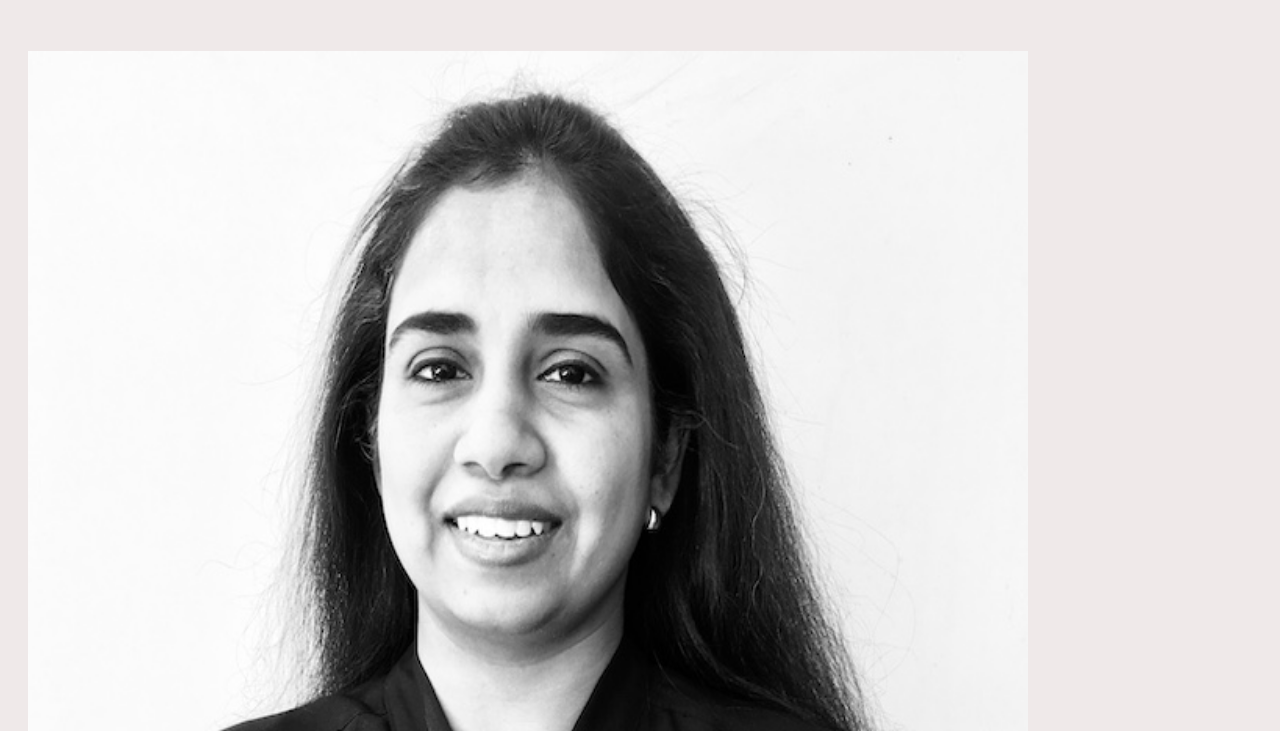
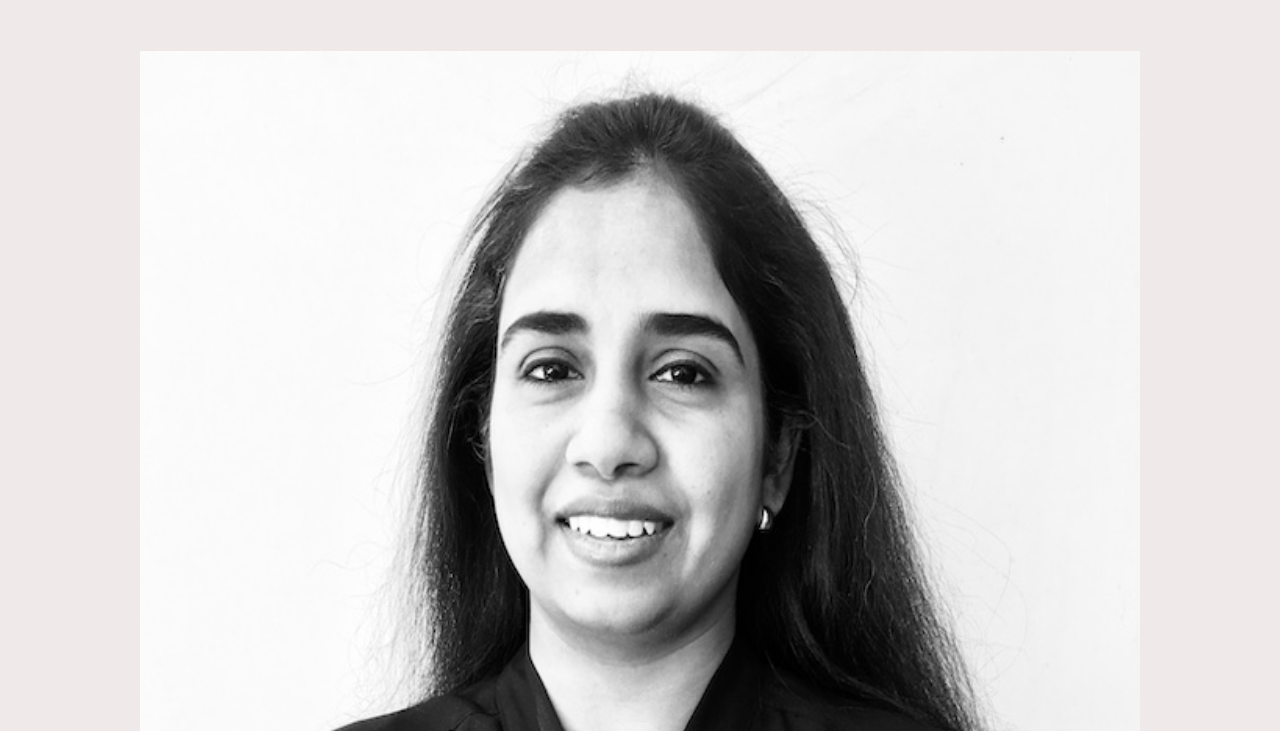
Before and after one commit to suja-codes/suja-codes.github.io, a plain HTML site: page index.html in a window 1280 px wide. Shown: the part 69-800 px from the top of the page. Drawn offline with Linux system fonts and the light colour scheme.

Commit message:
Update index.html
centers the picture

```diff
--- a/index.html
+++ b/index.html
@@ -10,7 +10,7 @@
 
     <!--image-stored in folder,styling image size, adding margin-->
 
-<img src ="./biopic.jpg" style="width:1000px;height:900px; vertical-align:middle;margin:20px 20px;">
+<center><img src ="./biopic.jpg" style="width:1000px;height:900px; vertical-align:middle;margin:20px 20px;"></center>
 
 </body>
 </html>
```
